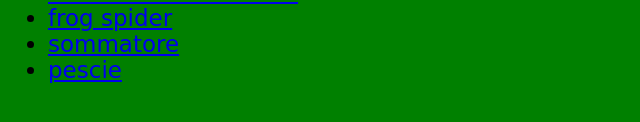
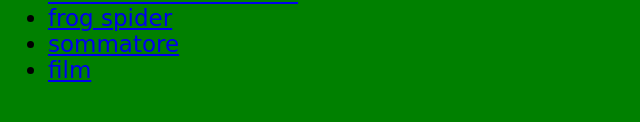
Before and after one commit to valenzanico/algorithm-net-old, a plain HTML site: page articoli/index.html in a window 1280 px wide. Shown: the part 230-352 px from the top of the page, 0-640 px from the left. Drawn offline with Linux system fonts and the light colour scheme.

Commit message:
Update index.html

```diff
--- a/articoli/index.html
+++ b/articoli/index.html
@@ -23,7 +23,7 @@
         <li><a href="canzoni_mus.html">canzoni musical 2019</a></li>
         <li><a href="frog_spider.html">frog spider</a></li>
         <li><a href="somma.html">sommatore</a></li>
-        <li><a href="unpesciedinomewanda.html">pescie</a></li>
+        <li><a href="filmlink.html">film</a></li>
 
     </ul>
 
```
